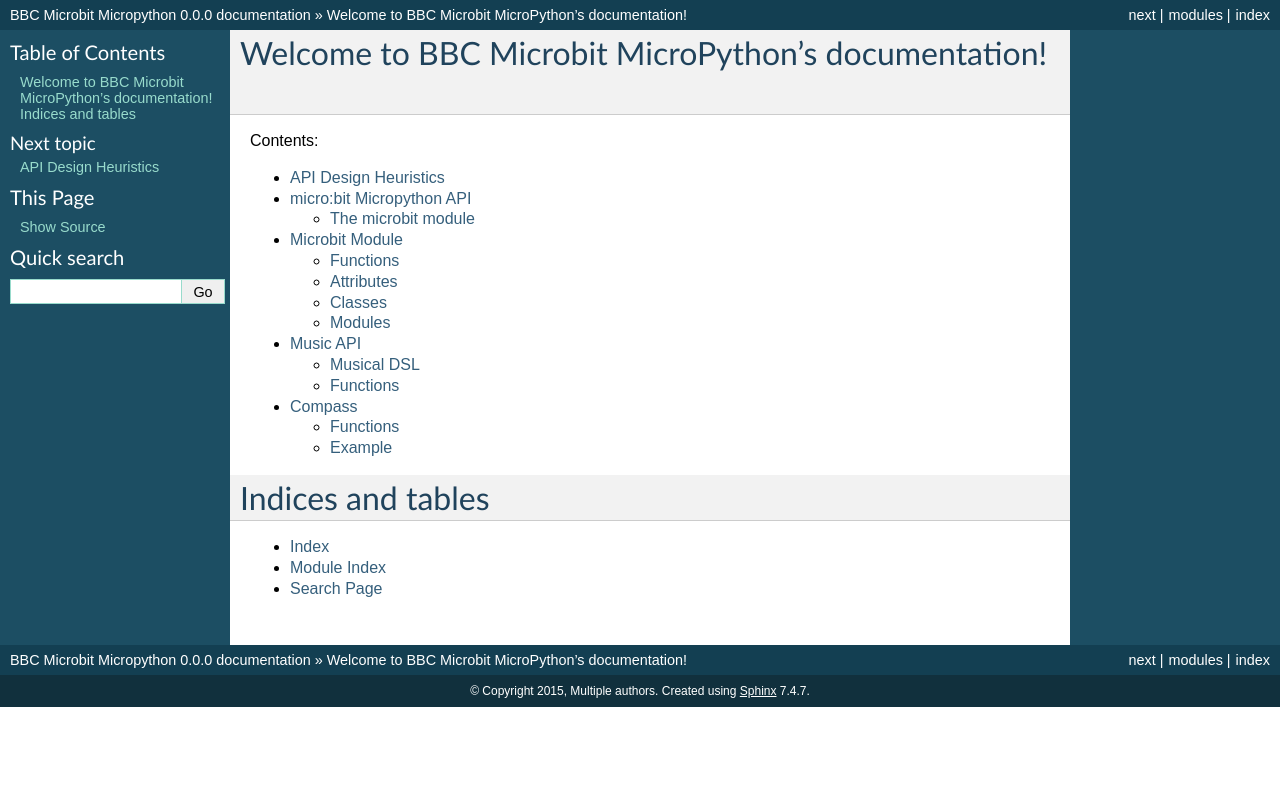
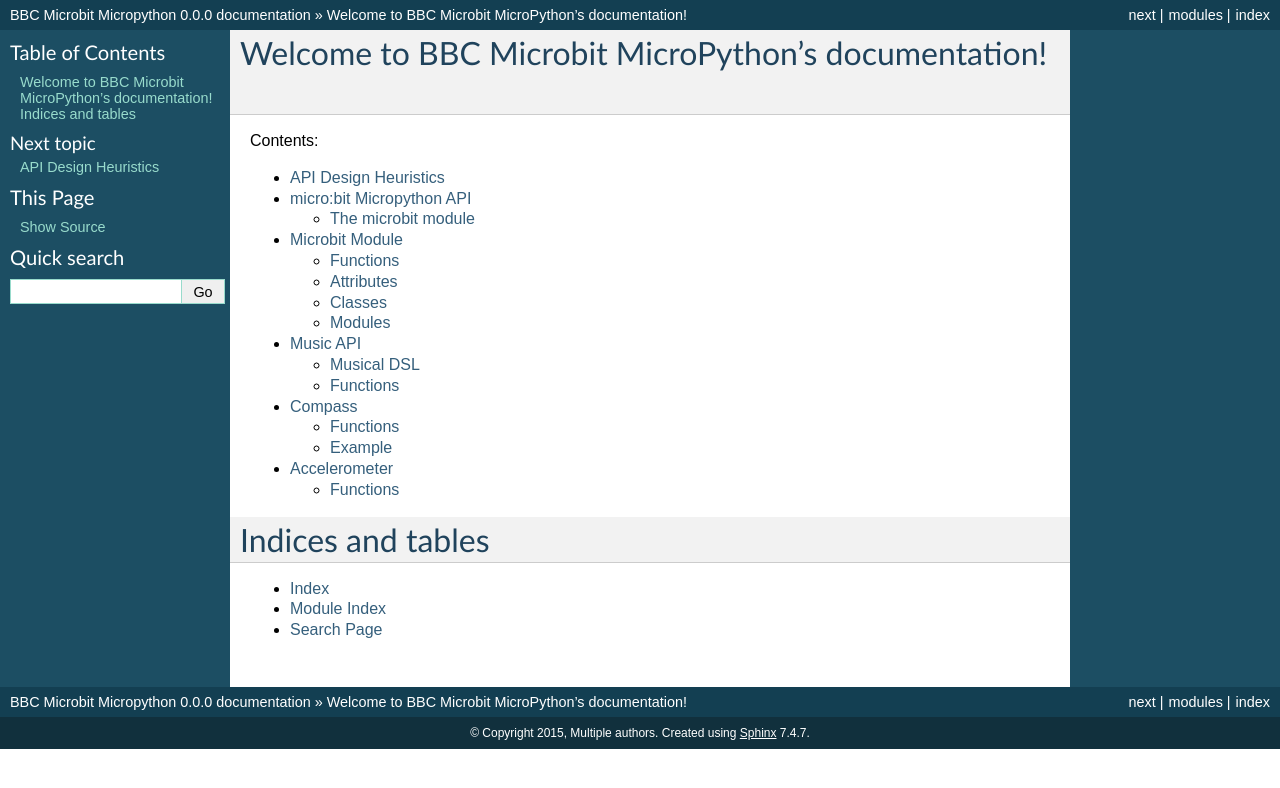
Before and after one commit to bbcmicrobit/micropython, a Sphinx documentation site: the page built from docs/index.rst, in a window 1280 px wide. Shown: the top 788 px of the page. Built offline with Sphinx 7.4.7, drawn with Linux system fonts in a browser that asks for light colours; pages that are not in the unit, such as notebooks, are missing from menus.

Commit message:
Update index.rst and microbit.rst for accelerometer docs

```diff
--- a/docs/index.rst
+++ b/docs/index.rst
@@ -16,6 +16,7 @@
    microbit.rst
    music_api.rst
    compass.rst
+   accelerometer.rst
 
 
 Indices and tables
--- a/docs/microbit.rst
+++ b/docs/microbit.rst
@@ -1,7 +1,7 @@
 Microbit Module
 ***************
 
-.. py::module:: microbit
+.. py:module:: microbit
 
 
 The ``microbit`` module gives you access to all the hardware that is built-in
```
